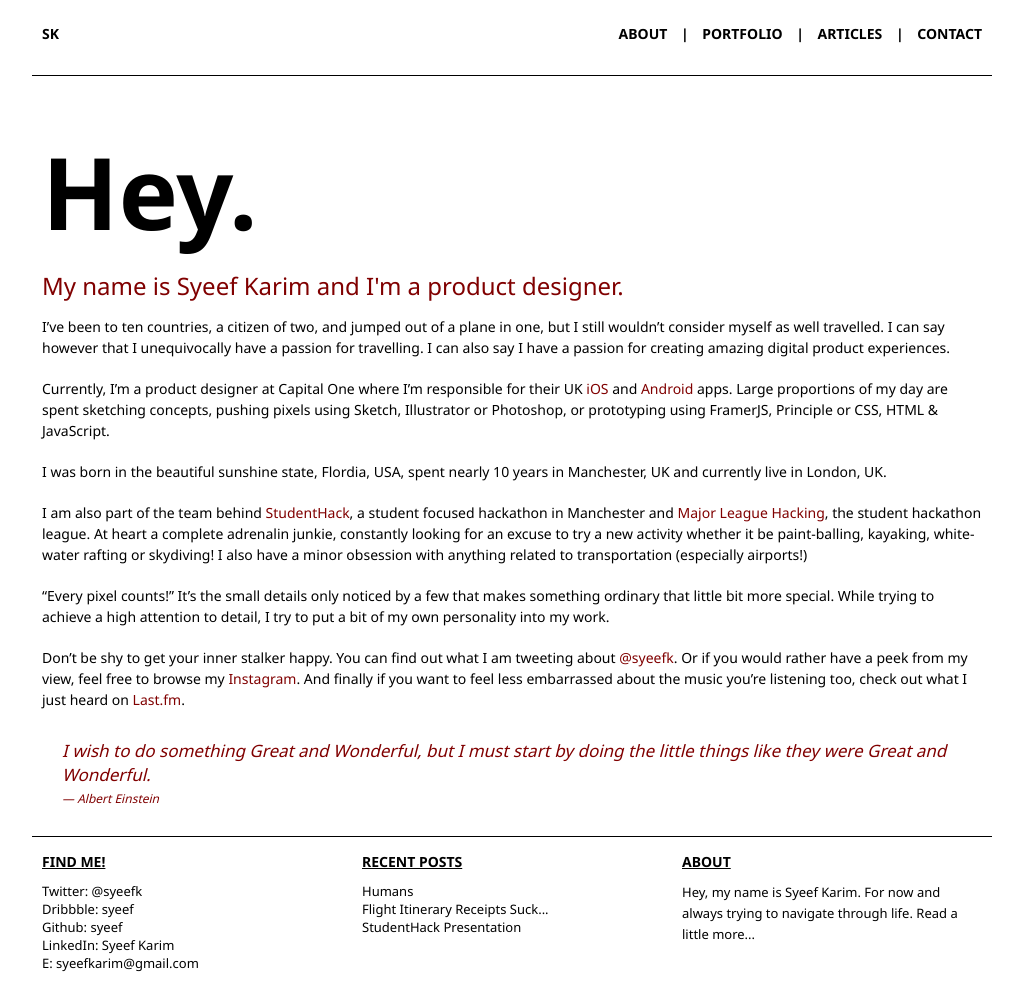
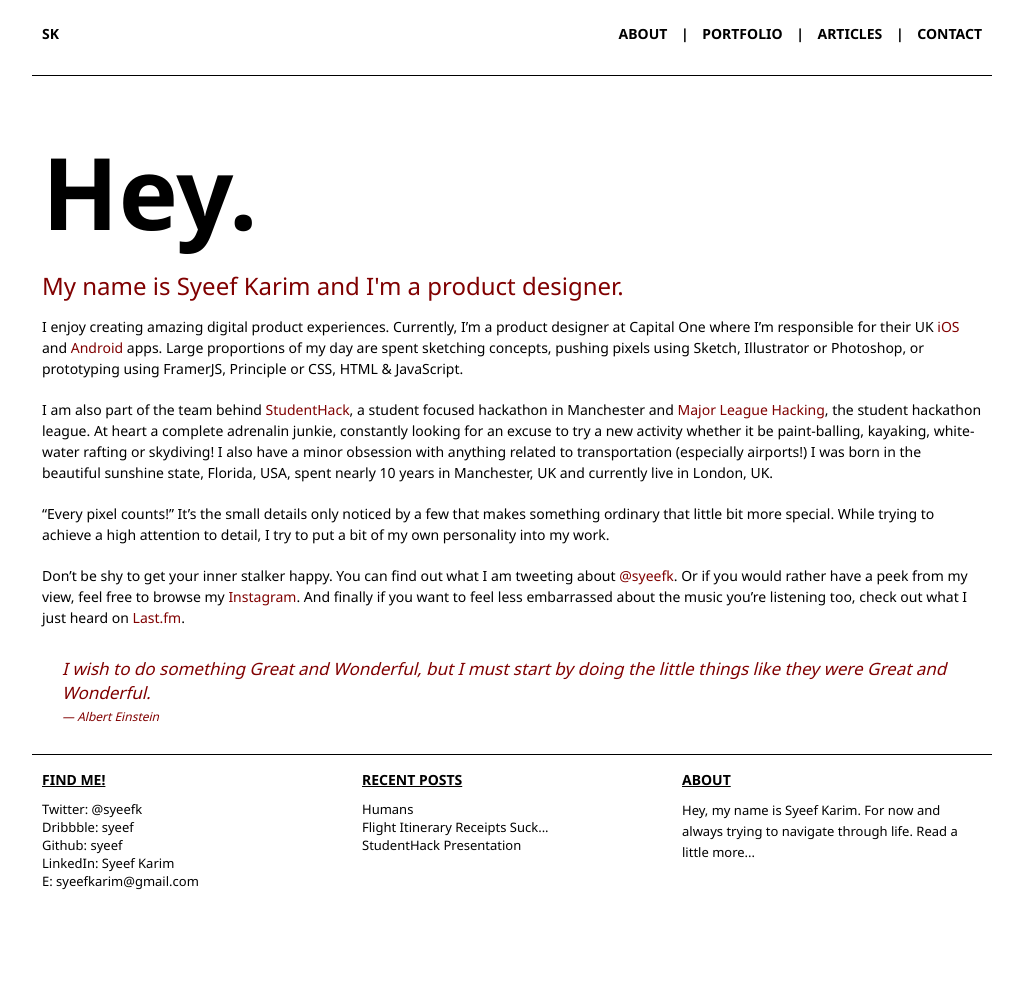
Before and after one commit to syeef/syeefkarim-2016-v0, a Jekyll site: the page built from about/index.md, in a window 1280 px wide. Shown: the whole page, without its empty margins (128-1151 px from the left). Built offline with Jekyll 4.4.1, drawn with Linux system fonts in a browser that asks for light colours; after the commit the page ends 919 px from its top, so only the background shows below that.

Commit message:
update the copy

```diff
--- a/about/index.md
+++ b/about/index.md
@@ -5,15 +5,9 @@ bigWord: Hey.
 tagLine: My name is Syeef Karim and I'm a product designer.
 ---
 
+I enjoy creating amazing digital product experiences. Currently, I'm a product designer at Capital One where I'm responsible for their UK <a id="links" href="https://itunes.apple.com/gb/app/capital-one-uk/id481679012?mt=8" target="_blank">iOS</a> and <a id="links" href="https://play.google.com/store/apps/details?id=com.ie.capitalone.uk&feature=search_result#?t=W251bGwsMSwxLDEsImNvbS5pZS5jYXBpdGFsb25lLnVrIl0" target="_blank">Android</a> apps. Large proportions of my day are spent sketching concepts, pushing pixels using Sketch, Illustrator or Photoshop, or prototyping using FramerJS, Principle or CSS, HTML & JavaScript.
 
-
-I've been to ten countries, a citizen of two, and jumped out of a plane in one, but I still wouldn't consider myself as well travelled. I can say however that I unequivocally have a passion for travelling. I can also say I have a passion for creating amazing digital product experiences.
-
-Currently, I'm a product designer at Capital One where I'm responsible for their UK <a id="links" href="https://itunes.apple.com/gb/app/capital-one-uk/id481679012?mt=8" target="_blank">iOS</a> and <a id="links" href="https://play.google.com/store/apps/details?id=com.ie.capitalone.uk&feature=search_result#?t=W251bGwsMSwxLDEsImNvbS5pZS5jYXBpdGFsb25lLnVrIl0" target="_blank">Android</a> apps. Large proportions of my day are spent sketching concepts, pushing pixels using Sketch, Illustrator or Photoshop, or prototyping using FramerJS, Principle or CSS, HTML & JavaScript.
-
-I was born in the beautiful sunshine state, Flordia, USA, spent nearly 10 years in Manchester, UK and currently live in London, UK.
-
-I am also part of the team behind <a id="links" href="http://www.studenthack.com/" target="_blank">StudentHack</a>, a student focused hackathon in Manchester and <a id="links" href="http://www.mlh.io" target="_blank">Major League Hacking</a>, the student hackathon league. At heart a complete adrenalin junkie, constantly looking for an excuse to try a new activity whether it be paint-balling, kayaking, white-water rafting or skydiving! I also have a minor obsession with anything related to transportation (especially airports!)
+I am also part of the team behind <a id="links" href="http://www.studenthack.com/" target="_blank">StudentHack</a>, a student focused hackathon in Manchester and <a id="links" href="http://www.mlh.io" target="_blank">Major League Hacking</a>, the student hackathon league. At heart a complete adrenalin junkie, constantly looking for an excuse to try a new activity whether it be paint-balling, kayaking, white-water rafting or skydiving! I also have a minor obsession with anything related to transportation (especially airports!) I was born in the beautiful sunshine state, Florida, USA, spent nearly 10 years in Manchester, UK and currently live in London, UK.
 
 "Every pixel counts!" It's the small details only noticed by a few that makes something ordinary that little bit more special. While trying to achieve a high attention to detail, I try to put a bit of my own personality into my work.
 
```
